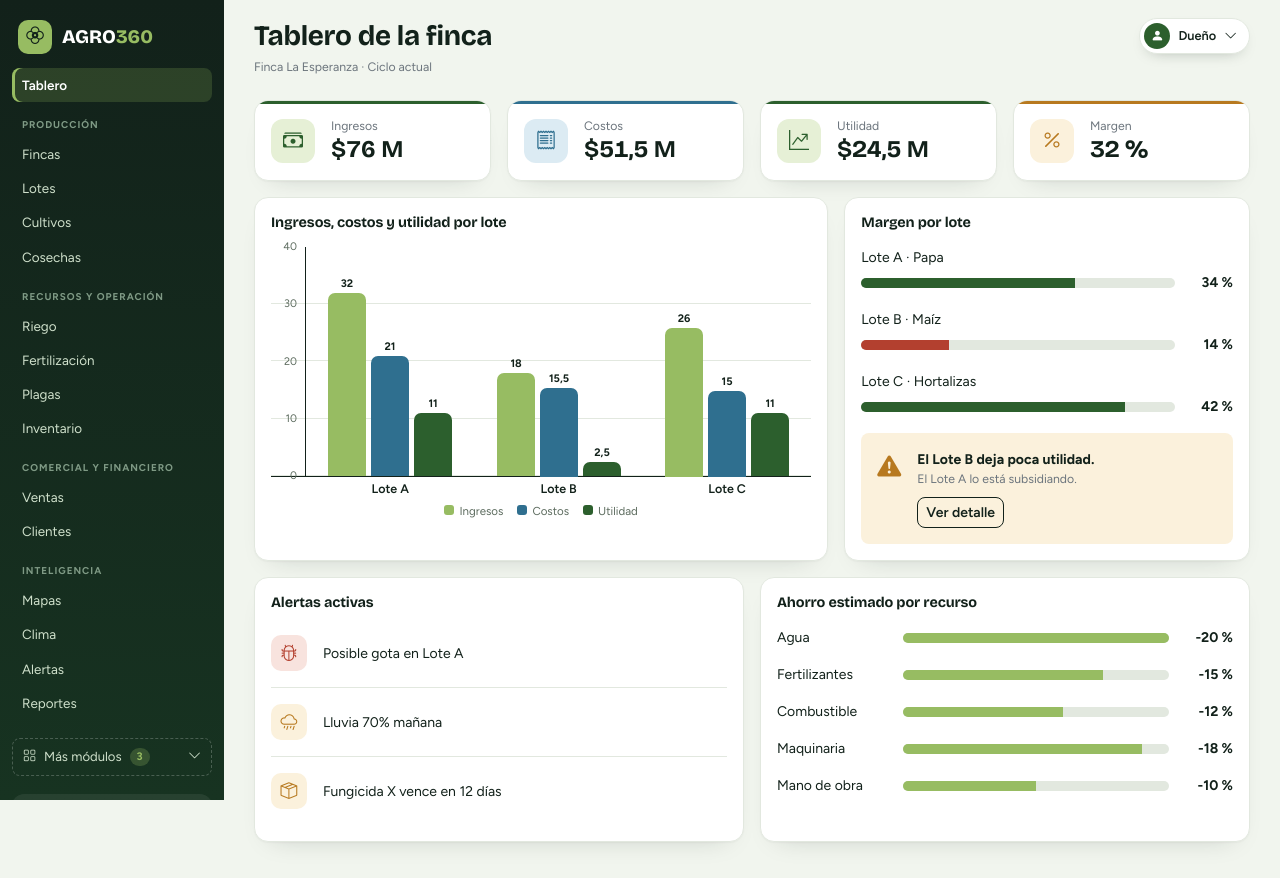
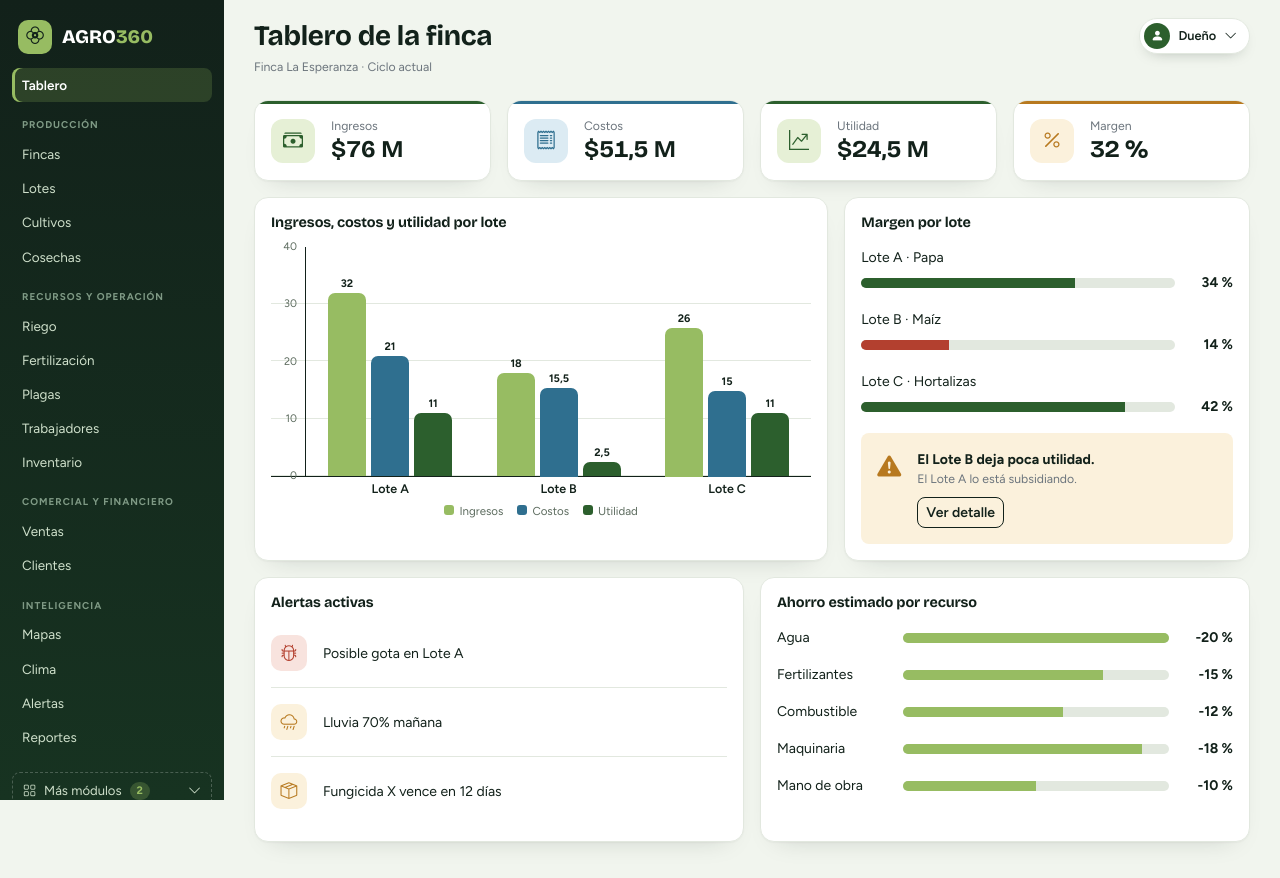
Before and after one commit to FelipeUCC898/Agro360-proyecto-electiva, an Angular app: page /tablero in a window 1280 px wide. Built offline with nearby package versions, Linux system fonts and the light colour scheme.

Commit message:
se agrega trabajadores al menú y las rutas

```diff
--- a/src/app/app.routes.ts
+++ b/src/app/app.routes.ts
@@ -16,6 +16,7 @@ export const routes: Routes = [
       { path: 'cosechas', title: 'Cosechas · Agro360', loadComponent: () => import('./pages/web/cosechas/cosechas').then((m) => m.Cosechas) },
       { path: 'riego', title: 'Riego · Agro360', loadComponent: () => import('./pages/web/riego/riego').then((m) => m.Riego) },
       { path: 'fertilizacion', title: 'Fertilización · Agro360', loadComponent: () => import('./pages/web/fertilizacion/fertilizacion').then((m) => m.Fertilizacion) },
+      { path: 'trabajadores', title: 'Trabajadores · Agro360', loadComponent: () => import('./pages/web/trabajadores/trabajadores').then((m) => m.Trabajadores) },
       { path: 'plagas', title: 'Plagas · Agro360', loadComponent: () => import('./pages/web/plagas/plagas').then((m) => m.Plagas) },
       { path: 'inventario', title: 'Inventario · Agro360', loadComponent: () => import('./pages/web/inventario/inventario').then((m) => m.Inventario) },
       { path: 'ventas', title: 'Ventas · Agro360', loadComponent: () => import('./pages/web/ventas/ventas').then((m) => m.Ventas) },
@@ -34,6 +35,7 @@ export const routes: Routes = [
       { path: 'registrar', title: 'Registrar · Agro360', loadComponent: () => import('./pages/movil/registrar/registrar').then((m) => m.MovilRegistrar) },
       { path: 'labor', title: 'Labor · Agro360', loadComponent: () => import('./pages/movil/labor/labor').then((m) => m.MovilLabor) },
       { path: 'cosecha', title: 'Cosecha · Agro360', loadComponent: () => import('./pages/movil/cosecha/cosecha').then((m) => m.MovilCosecha) },
+      { path: 'jornal', title: 'Registrar jornal · Agro360', loadComponent: () => import('./pages/movil/jornal/jornal').then((m) => m.MovilJornal) },
       { path: 'riego', title: 'Registrar riego · Agro360', loadComponent: () => import('./pages/movil/riego/riego').then((m) => m.MovilRiego) },
       { path: 'plagas', title: 'Reportar plaga · Agro360', loadComponent: () => import('./pages/movil/plagas/plagas').then((m) => m.MovilPlagas) },
       { path: 'alertas', title: 'Alertas · Agro360', loadComponent: () => import('./pages/movil/alertas/alertas').then((m) => m.MovilAlertas) },
--- a/src/app/core/menu.ts
+++ b/src/app/core/menu.ts
@@ -26,6 +26,7 @@ export const MENU: MenuGrupo[] = [
       { etiqueta: 'Riego', ruta: '/riego' },
       { etiqueta: 'Fertilización', ruta: '/fertilizacion' },
       { etiqueta: 'Plagas', ruta: '/plagas' },
+      { etiqueta: 'Trabajadores', ruta: '/trabajadores' },
       { etiqueta: 'Inventario', ruta: '/inventario' }
     ]
   },
@@ -49,7 +50,6 @@ export const MENU: MenuGrupo[] = [
 
 // Módulos que todavía no tienen pantalla: quedan recogidos en "Más módulos"
 export const MENU_PROXIMAMENTE: MenuItem[] = [
-  { etiqueta: 'Trabajadores' },
   { etiqueta: 'Maquinaria' },
   { etiqueta: 'Finanzas' }
 ];
```
